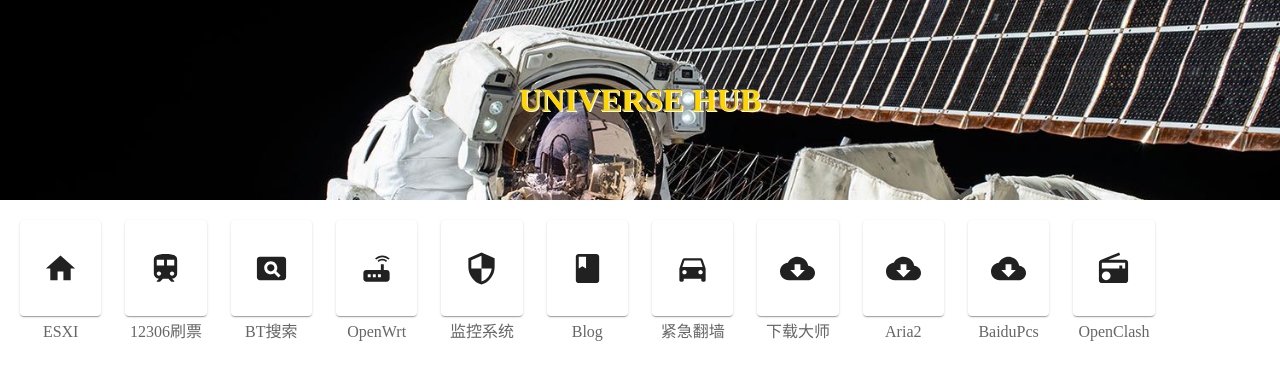
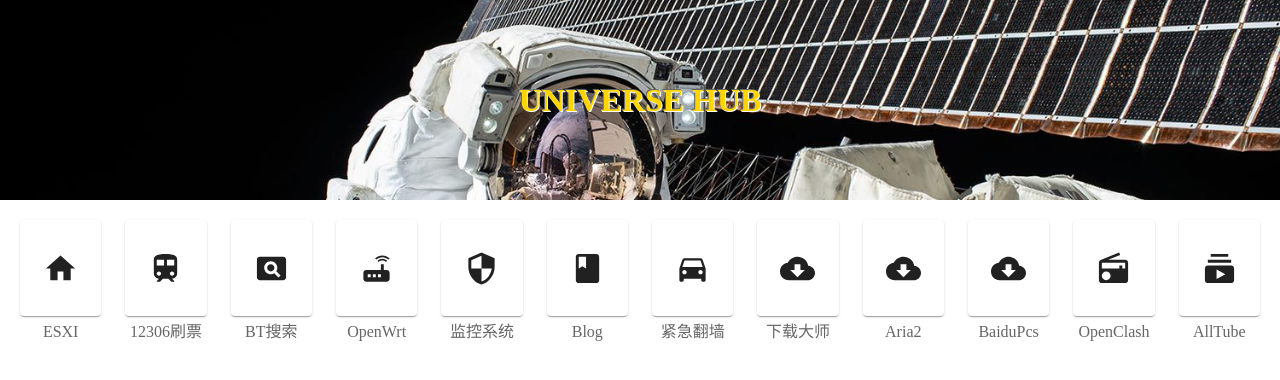
Before and after one commit to z-hhh/react-starter, a React app: page / in a window 1280 px wide. Shown: the top 380 px of the page. Built offline with nearby package versions, Linux system fonts and the light colour scheme.

Commit message:
add alltube

```diff
--- a/src/pages/home/index.js
+++ b/src/pages/home/index.js
@@ -12,6 +12,7 @@ import {
     CloudDownload as CloudDownloadIcon,
     Radio as RadioIcon,
     Home as HomeIcon,
+    Subscriptions as SubscriptionsIcon,
 } from '@material-ui/icons';
 import HeaderBgImg from '../../assets/nasa_tim_peake_spacewalk.jpg'
 
@@ -103,6 +104,11 @@ const apps = [
         href: 'http://192.168.50.66/luci-static/openclash/?hostname=192.168.50.66&port=9090&secret=123456#/proxies',
         icon: <RadioIcon fontSize="large" />,
     },
+    {
+        title: 'AllTube',
+        href: 'https://hzh-alltube.herokuapp.com',
+        icon: <SubscriptionsIcon fontSize="large" />,
+    },
 ];
 
 export default function Home() {
```
